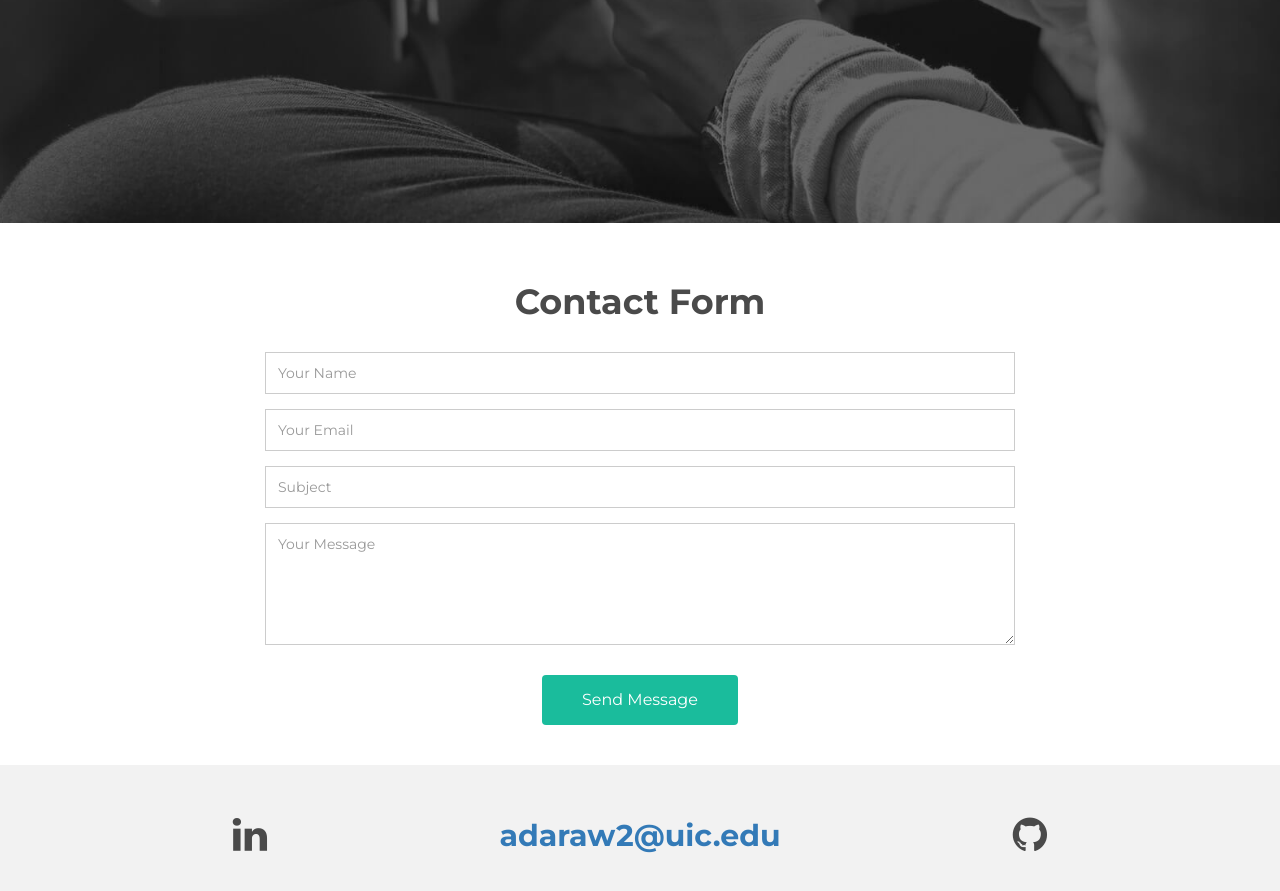
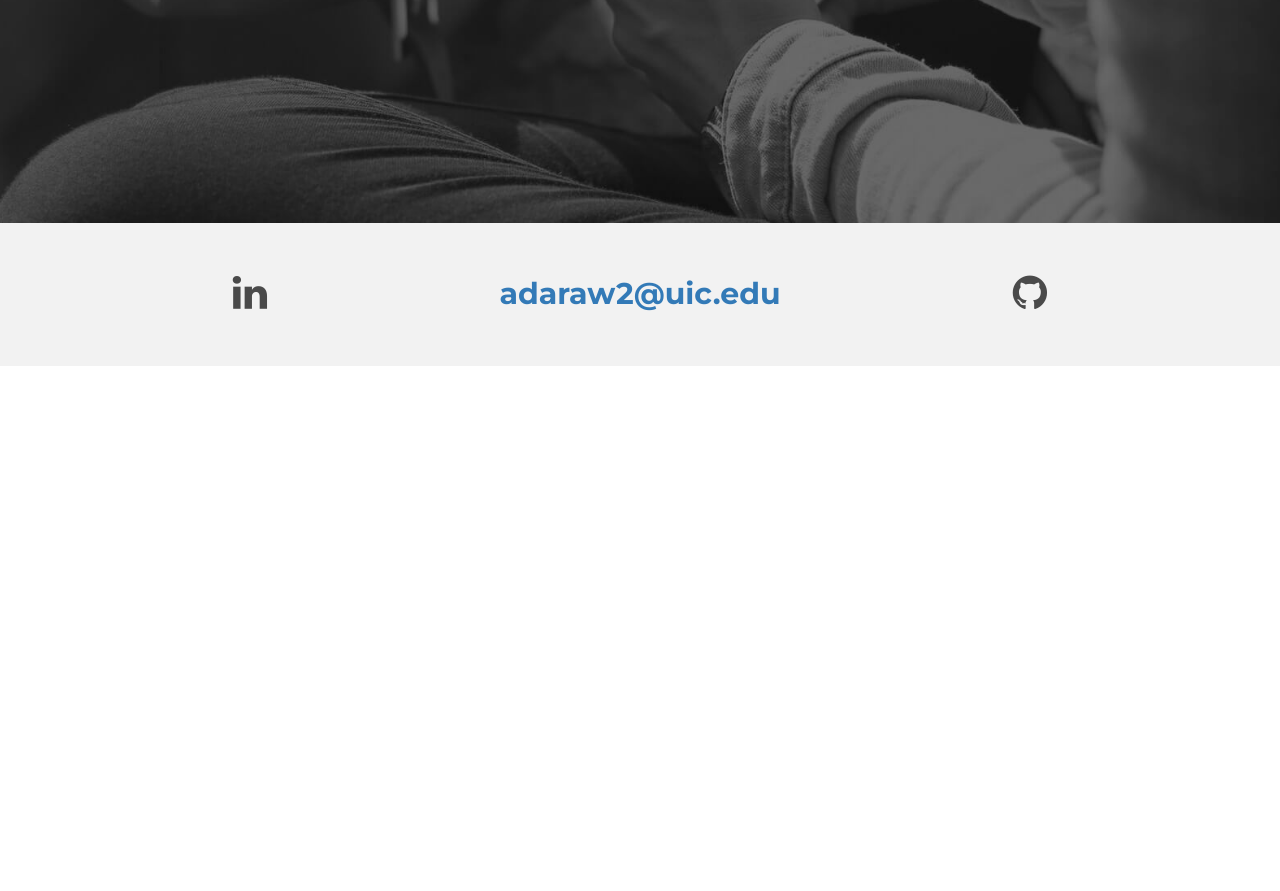
Before and after one commit to BreakAli/BreakAli.github.io, a plain HTML site: page contact.html in a window 1280 px wide. Shown: the part 357-1248 px from the top of the page. After the commit the page ends 800 px from the top, so only its background shows below. Drawn offline with Linux system fonts and the light colour scheme.

Commit message:
Removed Sections

```diff
--- a/contact.html
+++ b/contact.html
@@ -64,7 +64,7 @@
     <!-- /container -->
   </div>
 
-  <div id="contact">
+  <!-- <div id="contact">
     <div class="container">
       <div class="row">
         <div class="col-md-8 col-md-offset-2">
@@ -103,7 +103,7 @@
         </div>
       </div>
     </div>
-  </div>
+  </div> -->
 
   <div id="social">
     <div class="container">
```
Also changed, not shown: works.html (+2 -2 lines).
